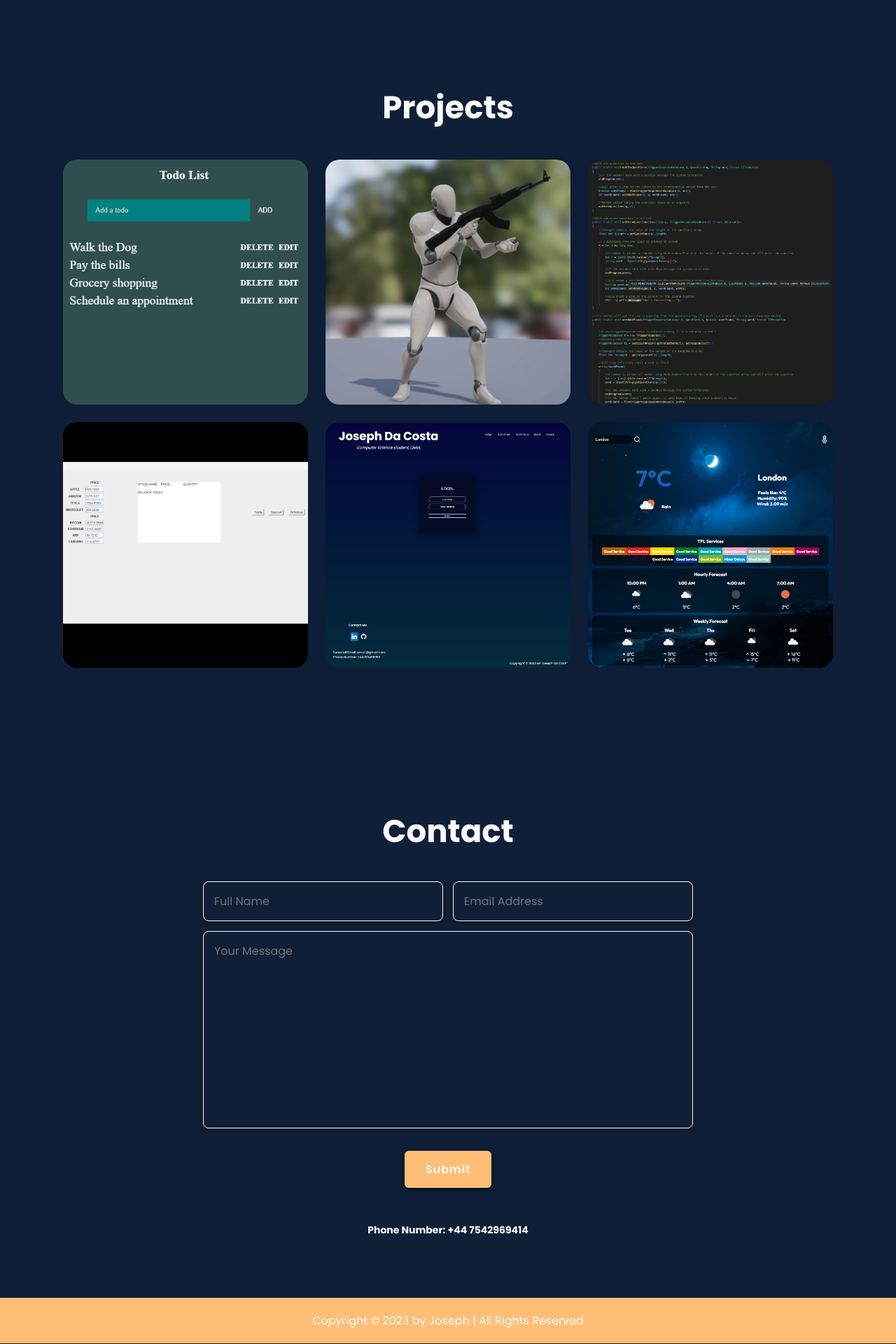
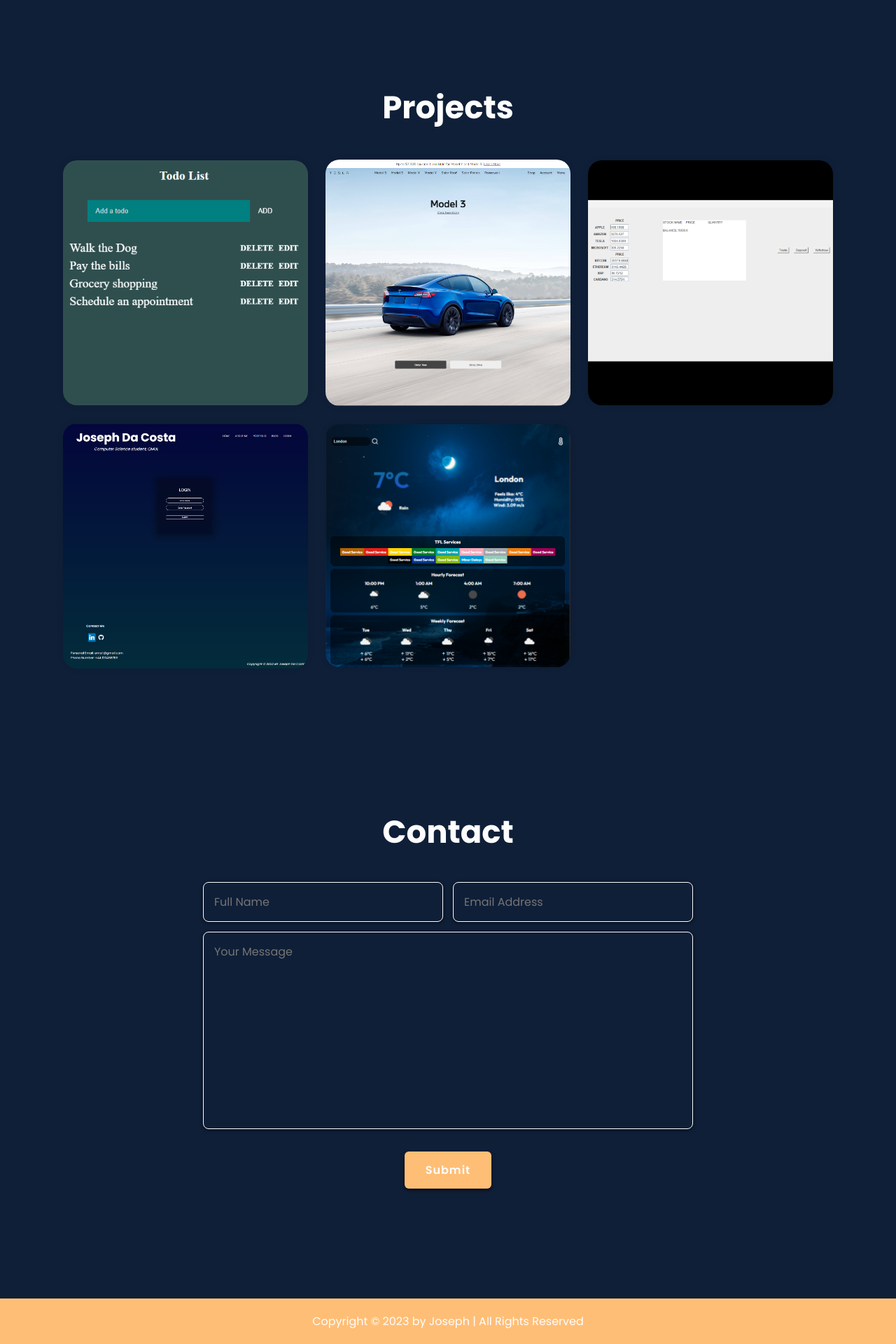
Before and after one commit to JDC05/Portfolio, a React (Create React App) app: page / in a window 1280 px wide. Shown: the part 1830-3750 px from the top of the page at 70% size. Built offline with nearby package versions, Linux system fonts and the light colour scheme.

Commit message:
teslaClone + other

```diff
--- a/src/App.css
+++ b/src/App.css
@@ -280,11 +280,18 @@
   overflow: hidden;
 }
 
-.portfolio-box img {
+/* .portfolio-box img {
   width: 100%;
   aspect-ratio: 1/1;
   object-fit: cover;
   object-position: center;
+  transition: .5s ease;
+} */
+
+.portfolio-box img {
+  width: 100%;
+  background-size: cover;
+  background-position: center center;
   transition: .5s ease;
 }
 
@@ -294,7 +301,7 @@
   left: 0;
   width: 100%;
   height: 100%;
-  background: rgba(0, 0, 0, .6);
+  background: rgba(0, 0, 0, .7);
   /* background: linear-gradient(rgba(0,0,0,0.1), var(--main-color)); */
   color: var(--white-color);
   display: flex;
@@ -328,12 +335,13 @@
   flex-direction: column;
   justify-content: center;
   align-items: center;
-  font-size: 2rem;
+  font-size: 3rem;
   color: var(--white-color);
   transition: .5s ease;
 }
 
 .portfolio-layer .portfolio-icons a{
+  margin-top: 10px;
   color: var(--white-color);
 }
 
@@ -383,18 +391,6 @@
   margin-top: 2rem;
   margin-bottom: 2rem;
   cursor: pointer;
-}
-
-.contact .info {
-  font-size: 1.2rem;
-  display: flex;
-  justify-content: center;
-  align-items: center;
-  text-align: center;
-}
-
-.contact .info a{
-  color: var(--text-color);
 }
 
 .footer {
@@ -455,6 +451,10 @@
   .footer {
     padding: 2rem 3%;
   }
+
+  .portfolio .portfolio-container {
+    grid-template-columns: repeat(2, 1fr);
+  }
 }
 
 @media (max-width: 768px) {
@@ -514,9 +514,6 @@
     margin-bottom: 3rem;
   }
 
-  .portfolio .portfolio-container {
-    grid-template-columns: repeat(2, 1fr);
-  }
 }
 
 @media (max-width: 617px) {
--- a/src/components/Contact.jsx
+++ b/src/components/Contact.jsx
@@ -14,10 +14,6 @@
                 <input type="submit" value="Submit" className="btn"/>
             </form>
 
-            <div className="info">
-                <a href="tel:+44 7542969414"><h3>Phone Number: +44 7542969414</h3></a>
-            </div>
-
         </section>
     )
 }
--- a/src/components/Portfolio.jsx
+++ b/src/components/Portfolio.jsx
@@ -3,7 +3,7 @@
 import Todo from "../public/Todo.png"
 import OldPortfolio from "../public/OldPortfolio.png"
 import TradingApp from "../public/TradingApp.png"
-import Chatbot from "../public/ChatBot.png"
+import Tesla from "../public/TeslaClone.png"
 import UE4 from "../public/UE4.png"
 
 export default function Porfolio() {
@@ -21,6 +21,7 @@
                         </p>
                         <div className="portfolio-icons">
                             <div>
+                                <i class='bx bxl-css3' ></i>
                                 <i class='bx bxl-react' ></i>
                             </div>
                             <a href="https://github.com/JDC05/Todo-list"><i class='bx bx-link-external'></i></a>
@@ -28,34 +29,20 @@
                     </div>
                 </div>
                 <div className="portfolio-box">
-                    <img src={UE4} alt=""/>
+                    <img src={Tesla} alt=""/>
                     <div className="portfolio-layer">
-                        <h4>Shooter game</h4>
+                        <h4>Tesla Clone</h4>
                         <p>
-                        Using blueprints from UE5, the objective of the game is to hit all targets within a time limit
-                        using a gun. The project involves level creation, widget blueprints and modeling.
+                        Created a Tesla clone which showcases my skills in web development
+                        and demonstrates my ability to create a visually appealing and interactive website.
                         </p>
                         <div className="portfolio-icons">
                             <div>
-                                <p>UE4</p>
+                            <i class='bx bxl-html5' ></i>
+                            <i class='bx bxl-css3' ></i>
+                            <i class='bx bxl-javascript' ></i>
                             </div>
-                            <a href="https://github.com/JDC05/FirstPersonShooterGame"><i class='bx bx-link-external'></i></a>
-                        </div>
-                    </div>
-                </div>
-                <div className="portfolio-box">
-                    <img src={Chatbot} alt=""/>
-                    <div className="portfolio-layer">
-                        <h4>Chat Bot Program</h4>
-                        <p>
-                        Created a chatbot using Procedural Programming that saves user responses to an external file
-                        and uses algorithms for efficiency. It relies on abstract data types.
-                        </p>
-                        <div className="portfolio-icons">
-                            <div>
-                                <i class='bx bxl-java' ></i>
-                            </div>
-                            <a href="https://github.com/JDC05/ChatBot"><i class='bx bx-link-external'></i></a>
+                            <a href="https://github.com/JDC05/TeslaClone"><i class='bx bx-link-external'></i></a>
                         </div>
                     </div>
                 </div>
@@ -65,8 +52,7 @@
                         <h4>Trading App Simulator</h4>
                         <p>
                         Constructed a Trading App Simulator using OOP with a GUI window using Swing.
-                        It includes essential features like Exception handling, Inheritance, Polymorphism,
-                        File I/O, Overriding, and Encapsulation.
+                        It includes essential OOP principles
                         </p>
                         <div className="portfolio-icons">
                             <div>
@@ -87,8 +73,7 @@
                         <div className="portfolio-icons">
                             <div>
                                 <i class='bx bxl-javascript'></i>
-                                <i class='bx bxl-php'></i>
-                                <p>SQL</p>
+                                <i class='bx bxl-php'>SQL</i>
                             </div>
                             <a href="https://github.com/JDC05/OldWebsite"><i class='bx bx-link-external'></i></a>
                         </div>
@@ -99,11 +84,13 @@
                     <div className="portfolio-layer">
                         <h4>Weather App</h4>
                         <p>
-                            Designed and created a weather app for university students built using React and APIs from weather and TFL,
-                            which allows users to check the weather and transport information for their location.
+                        Created a weather app for university students using APIs from weather and TFL.
+                        Allows users to check weather and transport info for their location.
                         </p>
                         <div className="portfolio-icons">
                             <div>
+                                <i class='bx bxl-html5' ></i>
+                                <i class='bx bxl-css3' ></i>
                                 <i class='bx bxl-react' ></i>
                             </div>
                             <a href="https://github.com/JDC05/weather-app"><i class='bx bx-link-external'></i></a>
```
Also changed, not shown: src/public/ChatBot.png (deleted), src/public/TeslaClone.png (added).
